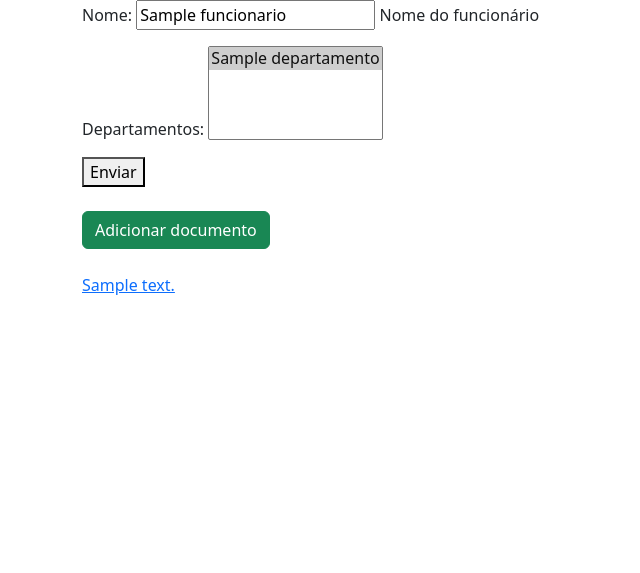
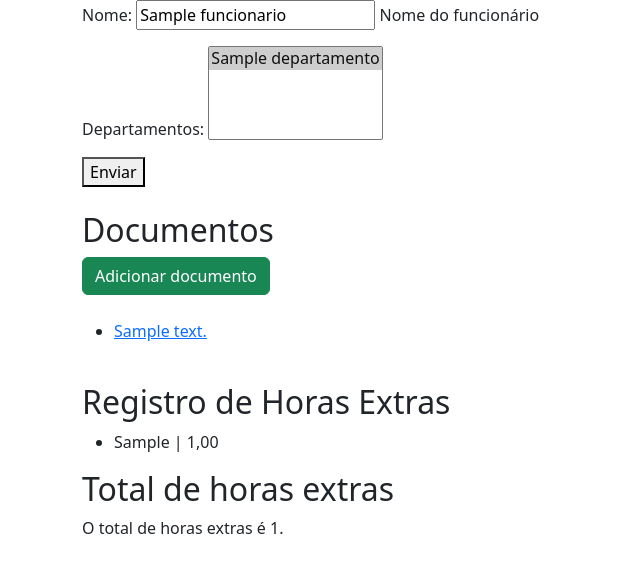
Before and after one commit to wwanzeller/gestao_rh, a Django app: page /funcionarios/atualizar/1/ in a window 1280 px wide. Shown: the top 573 px of the page, without its empty margins (0-640 px from the left). Run offline with Django 5.2, Linux system fonts and the light colour scheme; tables that the repository leaves empty hold one stand-in row (values such as "Sample post"); some libraries are stand-ins or nearby versions.

Commit message:
Cria soma hora extra

```diff
--- a/apps/funcionarios/models.py
+++ b/apps/funcionarios/models.py
@@ -2,6 +2,7 @@ from django.db import models
 from django.contrib.auth.models import User
 from apps.departamentos.models import Departamento
 from apps.empresas.models import Empresa
+from django.db.models import Sum
 
 
 class Funcionario(models.Model):
@@ -10,5 +11,10 @@ class Funcionario(models.Model):
     departamentos = models.ManyToManyField(Departamento)
     empresa = models.ForeignKey(Empresa, on_delete=models.PROTECT, null=True, blank=True)
 
+    @property
+    def total_hora_extra(self):
+        total = self.registrohoraextra_set.all().aggregate(Sum('horas'))['horas__sum']
+        return total or 0
+
     def __str__(self):
         return self.nome
--- a/apps/funcionarios/templates/funcionarios/funcionario_form.html
+++ b/apps/funcionarios/templates/funcionarios/funcionario_form.html
@@ -9,15 +9,25 @@
         <button type="submit">Enviar</button>
     </form>
     <br>
+    <h2>Documentos</h2>
     {% if object %}
-        <a href="{% url 'documento_create' object.id %}" class="btn btn-success">
-            Adicionar documento
-        </a>
+        <a href="{% url 'documento_create' object.id %}" class="btn btn-success">Adicionar documento</a>
         <br><br>
         {% for documento in object.documento_set.all %}
-            <a href="{{ documento.arquivo.url }}" target="_blank">{{ documento }}</a>
-            <br>
+        <ul>
+            <li>
+                <a href="{{ documento.arquivo.url }}" target="_blank">{{ documento }}</a>
+            </li>
+        </ul>
         {% endfor %}
-
+    <br>
+    <h2>Registro de Horas Extras</h2>
+        {% for horaextra in object.registrohoraextra_set.all %}
+            <ul>
+                <li>{{ horaextra.motivo }} | {{ horaextra.horas }}</ul></li>
+            </ul>
+        {% endfor %}
     {% endif %}
+    <h2>Total de horas extras</h2>
+        O total de horas extras é {{ object.total_hora_extra }}.
 {% endblock %}
--- a/gestao_rh/settings.py
+++ b/gestao_rh/settings.py
@@ -29,6 +29,7 @@ ALLOWED_HOSTS = []
 
 LOGIN_REDIRECT_URL = 'home'
 LOGOUT_REDIRECT_URL = 'login'
+
 # Application definition
 
 INSTALLED_APPS = [
```
